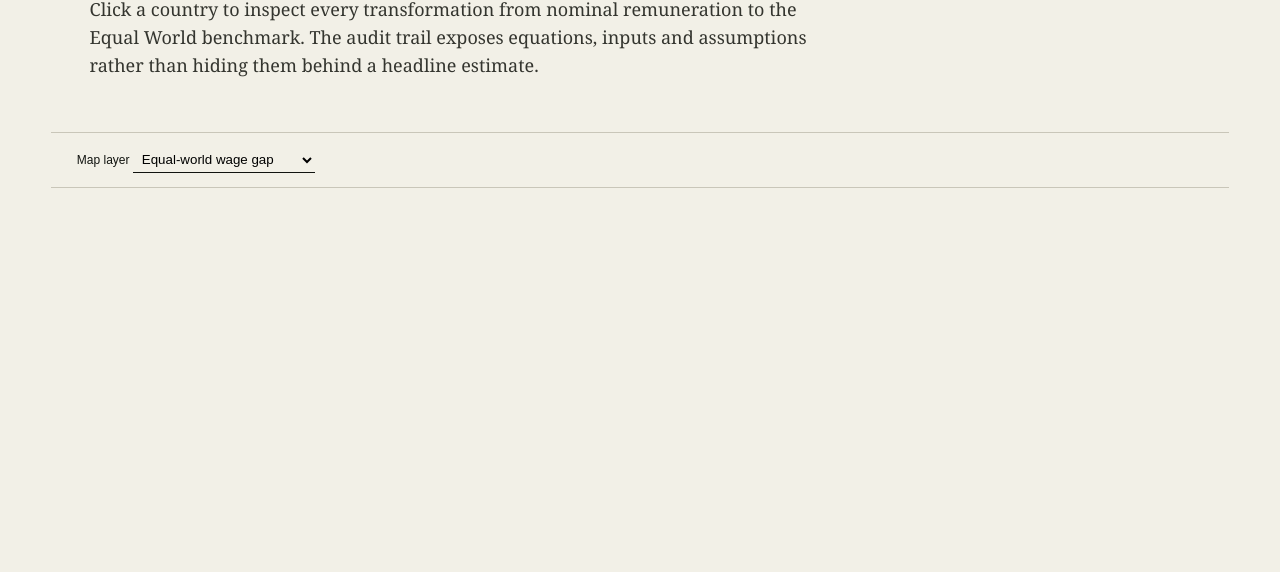
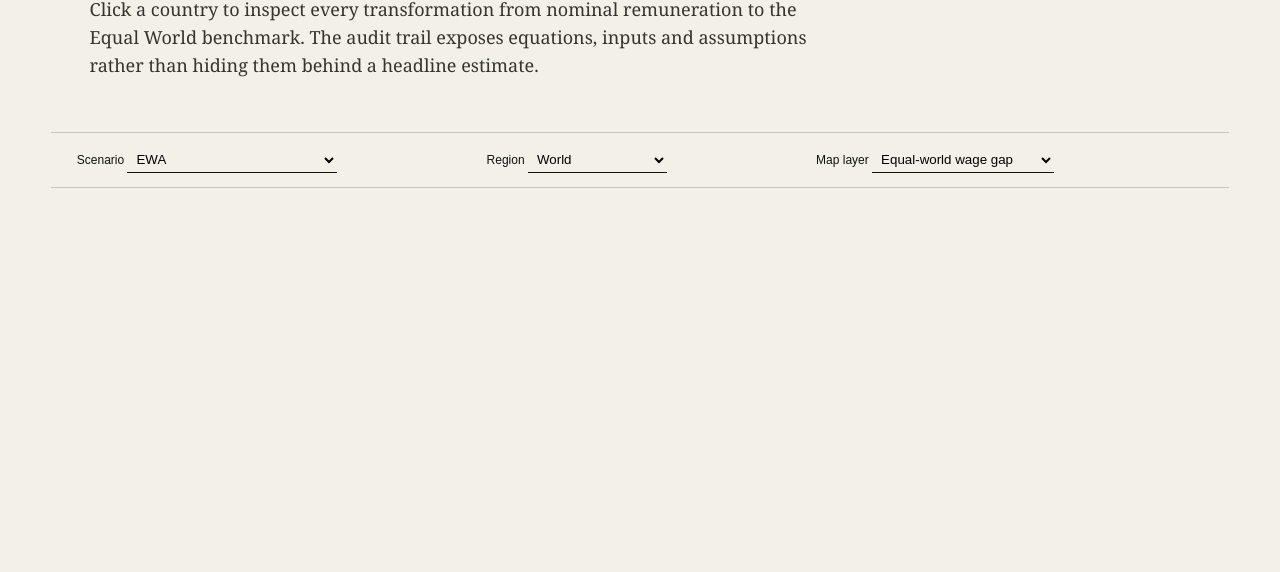
Before and after one commit to IngiRG/Equal-World-Unequal-Exchange, a plain HTML site: page site/index.html in a window 1280 px wide. Shown: the part 528-1100 px from the top of the page. Drawn offline with nearby package versions, Linux system fonts and the light colour scheme; no server answers.

Commit message:
Add scenario and North-South selectors to site

```diff
--- a/site/index.html
+++ b/site/index.html
@@ -9,7 +9,7 @@
 <div class="warning">RESEARCH PROTOTYPE · CURRENT MAP VALUES ARE SYNTHETIC DEMONSTRATION DATA, NOT EMPIRICAL FINDINGS.</div>
 <main>
 <section class="hero"><p class="eyebrow">UNEQUAL COMPARED WITH WHAT?</p><h1>From observed difference to a<br>counterfactual hierarchy gap.</h1><p>Click a country to inspect every transformation from nominal remuneration to the Equal World benchmark. The audit trail exposes equations, inputs and assumptions rather than hiding them behind a headline estimate.</p></section>
-<section class="controls"><label>Map layer <select id="layer"><option value="gap">Equal-world wage gap</option><option value="actual">Actual real wage</option><option value="equal">Equal-world real wage</option></select></label><div id="legend"></div></section>
+<section class="controls"><label>Scenario <select id="scenario"><option value="ewa">EWA</option><option value="hickel">Hickel-style Northern wage</option></select></label><label>Region <select id="region"><option value="world">World</option><option value="north">Global North</option><option value="south">Global South</option><option value="compare">North vs South</option></select></label><label>Map layer <select id="layer"><option value="gap">Equal-world wage gap</option><option value="actual">Actual real wage</option><option value="equal">Equal-world real wage</option></select></label><div id="legend"></div></section>
 <section class="mapwrap"><svg id="map" viewBox="0 0 960 500" aria-label="Interactive world map"></svg><div id="tooltip"></div></section>
 <section class="lower"><div><p class="eyebrow">AUDIT TRAIL</p><h2 id="country-title">Select a country</h2><p id="country-note">Countries with demonstration observations are outlined on the map. Countries without a country-specific observation remain neutral.</p><div id="steps"></div></div>
 <aside><h3>Baseline specification</h3><p>Static EWA retains the supplied productive structure and effective-labor coefficients, equalizes remuneration per equivalent effective-labor unit, and conserves the global real remuneration pool.</p><div id="manifest"></div><a class="button" href="methodology.html">Read equations →</a></aside></section>
```
